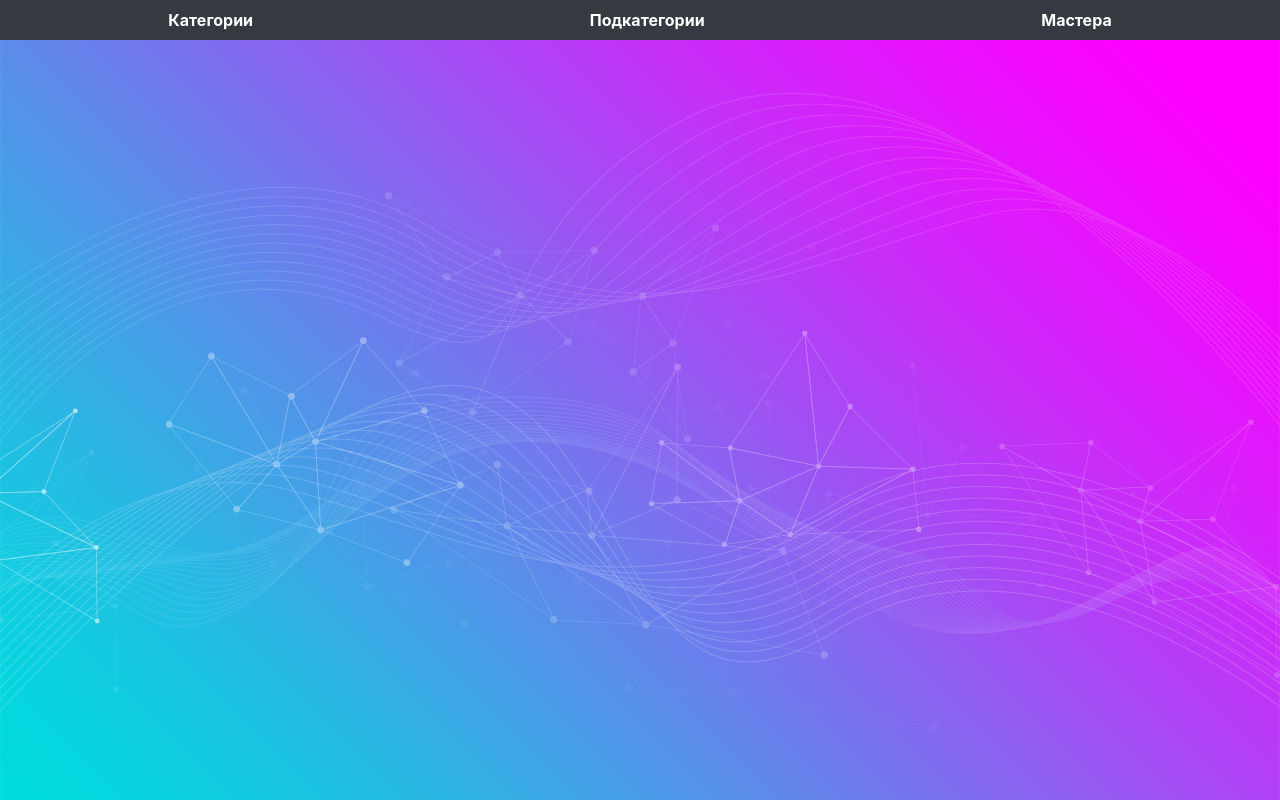
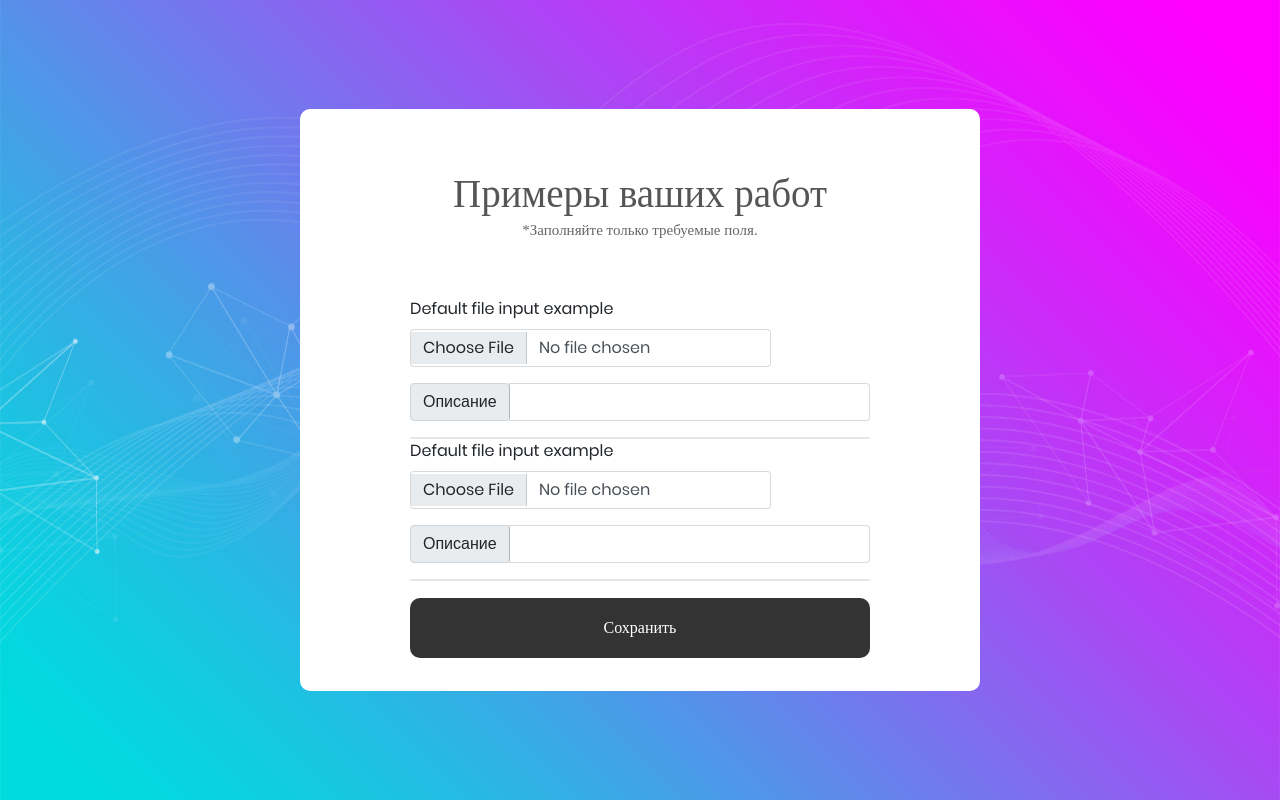
Before and after one commit to sweetsenpai/BB2, a Django app: template bb/bsite/templates/gallery.html in a window 1280 px wide. Run offline with Django 3.2, Linux system fonts and the light colour scheme; the template is opened without the code that fills it, so the values that code supplies are empty; some libraries are stand-ins or nearby versions; some web fonts are replaced.

Commit message:
working on image storing

```diff
--- a/bb/bsite/templates/admin_settings.html
+++ b/bb/bsite/templates/admin_settings.html
@@ -156,6 +156,11 @@
 							  {% endif %}
 						  </textarea>
 						</div>
+						<div class="input-group">
+						  <div class="input-group-prepend">
+							<span class="input-group-text">Подкатегории</span>
+						  </div>
+						</div>
 						<div class="container-login100-form-btn m-t-17">
 							{% for sub in subcategories  %}
 								{% if sub.sub_name in connected %}
--- a/bb/bsite/templates/gallery.html
+++ b/bb/bsite/templates/gallery.html
@@ -1,43 +1,127 @@
-<!doctype html>
+<!DOCTYPE html>
 <html lang="en">
 <head>
-    <style>
-      ::placeholder {
-        color: black;
-        opacity: 1;
+	<title>Master page</title>
+	<meta charset="UTF-8">
+	<meta name="viewport" content="width=device-width, initial-scale=1">
+	<link href="https://cdn.jsdelivr.net/npm/bootstrap@5.0.2/dist/css/bootstrap.min.css" rel="stylesheet" integrity="sha384-EVSTQN3/azprG1Anm3QDgpJLIm9Nao0Yz1ztcQTwFspd3yD65VohhpuuCOmLASjC" crossorigin="anonymous">
 
-      }
-      body{
-        background-color: #3366CC; /* Цвет фона веб-страницы */
-       }
-    </style>
-    <!-- Required meta tags -->
-    <meta charset="utf-8">
-    <meta name="viewport" content="width=device-width, initial-scale=1, shrink-to-fit=no">
+	{% load static %}
+<!--===============================================================================================-->
+	{% load static %}
+	<link rel="icon" type="image/png" href="{% static 'images/flower-svgrepo-com.svg'%}"/>
+<!--===============================================================================================-->
+	{% load static %}
+	<link rel="stylesheet" type="text/css" href="{% static 'vendor/bootstrap/css/bootstrap.min.css'%}">
 
-    <!-- Bootstrap CSS -->
-      <link rel="stylesheet" href="https://stackpath.bootstrapcdn.com/bootstrap/4.3.1/css/bootstrap.min.css" integrity="sha384-ggOyR0iXCbMQv3Xipma34MD+dH/1fQ784/j6cY/iJTQUOhcWr7x9JvoRxT2MZw1T" crossorigin="anonymous">
+<!--===============================================================================================-->
 	{% load static %}
-      <link rel = "icon" href = "{% static 'images/flower-svgrepo-com.svg' %}" type = "image/x-icon">
+	<link rel="stylesheet" type="text/css" href="{% static 'fonts/font-awesome-4.7.0/css/font-awesome.min.css'%}">
+
+<!--===============================================================================================-->
 	{% load static %}
-    <link rel="stylesheet" href="{% static 'css/nav.css' %}" >
+	<link rel="stylesheet" type="text/css" href="{% static 'fonts/Linearicons-Free-v1.0.0/icon-font.min.css'%}">
+
+<!--===============================================================================================-->
 	{% load static %}
-    <link rel="stylesheet" href="{% static 'css/forms.css' %}" >
-    <title>{% block title %}{% endblock title %}</title>
+	<link rel="stylesheet" type="text/css" href="{% static 'vendor/animate/animate.css'%}">
+<!--===============================================================================================-->
+	{% load static %}
+	<link rel="stylesheet" type="text/css" href="{% static 'vendor/css-hamburgers/hamburgers.min.css'%}">
+
+<!--===============================================================================================-->
+	{% load static %}
+	<link rel="stylesheet" type="text/css" href="{% static 'vendor/animsition/css/animsition.min.css'%}">
+<!--===============================================================================================-->
+	{% load static %}
+	<link rel="stylesheet" type="text/css" href="{% static 'vendor/select2/select2.min.css'%}">
+<!--===============================================================================================-->
+	{% load static %}
+	<link rel="stylesheet" type="text/css" href="{% static 'vendor/daterangepicker/daterangepicker.css'%}">
+<!--===============================================================================================-->
+	{% load static %}
+	<link rel="stylesheet" type="text/css" href="{% static 'css/util.css'%}">
+	{% load static %}
+	<link rel="stylesheet" type="text/css" href="{% static 'css/main.css'%}">
+<!--===============================================================================================-->
 </head>
-  <body style="background-size: cover; background-image: url('{% static 'images/bg-01.jpg'%}');">
-     <nav class="nav nav-pills flex-column flex-sm-row" style="background-color: #343a40 ">
-  <a class="flex-sm-fill text-sm-center nav-link {% block href1 %}{% endblock href1 %}" href="{% url 'index_page' %}">Категории</a>
-  <a class="flex-sm-fill text-sm-center nav-link {% block href2 %}{% endblock href2 %}" href="{% url 'subcat_all' %}">Подкатегории</a>
-  <a class="flex-sm-fill text-sm-center nav-link {% block href3 %}{% endblock href3 %}" href="{% url 'masters' %}">Мастера</a>
-</nav>
-    <!-- Optional JavaScript -->
-    <!-- jQuery first, then Popper.js, then Bootstrap JS -->
-    <script src="https://code.jquery.com/jquery-3.3.1.slim.min.js" integrity="sha384-q8i/X+965DzO0rT7abK41JStQIAqVgRVzpbzo5smXKp4YfRvH+8abtTE1Pi6jizo" crossorigin="anonymous"></script>
-    <script src="https://cdnjs.cloudflare.com/ajax/libs/popper.js/1.14.7/umd/popper.min.js" integrity="sha384-UO2eT0CpHqdSJQ6hJty5KVphtPhzWj9WO1clHTMGa3JDZwrnQq4sF86dIHNDz0W1" crossorigin="anonymous"></script>
-    <script src="https://stackpath.bootstrapcdn.com/bootstrap/4.3.1/js/bootstrap.min.js" integrity="sha384-JjSmVgyd0p3pXB1rRibZUAYoIIy6OrQ6VrjIEaFf/nJGzIxFDsf4x0xIM+B07jRM" crossorigin="anonymous"></script>
-    <div class="container">
-        {% block content %} {% endblock %}
+<body>
+
+	<div class="limiter">
+		{% load static %}
+		<div class="container-login100" style="background-image: url('{% static 'images/bg-01.jpg'%}');">
+			<div class="wrap-login100 p-l-110 p-r-110 p-t-62 p-b-33">
+				<form class="login100-form validate-form flex-sb flex-w" method="post" enctype="multipart/form-data">{% csrf_token %}
+					<span class="login100-form-title p-b-53">
+						Примеры ваших работ
+						<p  style="font-size: 15px; font-family: Montserrat-Medium;">*Заполняйте только требуемые поля.</p>
+					</span>
+                        <div class="mb-3">
+                          <label for="formFile" class="form-label">Default file input example</label>
+                          <input class="form-control" name='file' type="file" id="formFile">
                         </div>
+						<div class="input-group mb-3">
+						  <div class="input-group-prepend">
+							<span class="input-group-text" id="inputGroup-sizing-default">Описание</span>
+						  </div>
+						  <input  type="text" class="form-control" aria-label="Default" aria-describedby="inputGroup-sizing-default">
+						</div>
+					<div class="wrap-input100 validate-input" data-validate = "Username is required">
+						<span class="focus-input100"></span>
+					</div>
+						<div class="mb-3">
+                          <label for="formFile" class="form-label">Default file input example</label>
+                          <input class="form-control" name='file' type="file" id="formFile">
+                        </div>
+						<div class="input-group mb-3">
+						  <div class="input-group-prepend">
+							<span class="input-group-text" id="inputGroup-sizing-default">Описание</span>
+						  </div>
+						  <input  type="text" class="form-control" aria-label="Default" aria-describedby="inputGroup-sizing-default">
+						</div>
+					<div class="wrap-input100 validate-input" data-validate = "Username is required">
+						<span class="focus-input100"></span>
+					</div>
+
+						<div class="container-login100-form-btn m-t-17">
+
+								<button class="login100-form-btn" style="font-family: Montserrat-Medium;" type="submit">
+								Сохранить
+								</button>
+						</div>
+				</form>
+			</div>
+		</div>
+	</div>
+
+
+	<div id="dropDownSelect1"></div>
+
+<!--===============================================================================================-->
+	{% load static %}
+	<script src="{% static 'vendor/jquery/jquery-3.2.1.min.js'%}"></script>
+<!--===============================================================================================-->
+	{% load static %}
+	<script src="{% static 'vendor/animsition/js/animsition.min.js'%}"></script>
+<!--===============================================================================================-->
+	{% load static %}
+	<script src="{% static 'vendor/bootstrap/js/popper.js'%}"></script>
+	{% load static %}
+	<script src="{% static 'vendor/bootstrap/js/bootstrap.min.js'%}"></script>
+<!--===============================================================================================-->
+	{% load static %}
+	<script src="{% static 'vendor/select2/select2.min.js'%}"></script>
+<!--===============================================================================================-->
+	{% load static %}
+	<script src="{% static 'vendor/daterangepicker/moment.min.js'%}"></script>
+	{% load static %}
+	<script src="{% static 'vendor/daterangepicker/daterangepicker.js'%}"></script>
+<!--===============================================================================================-->
+	{% load static %}
+	<script src="{% static 'vendor/countdowntime/countdowntime.js'%}"></script>
+<!--===============================================================================================-->
+	{% load static %}
+	<script src="{% static 'js/main.js'%}"></script>
+<script src="https://cdn.jsdelivr.net/npm/bootstrap@5.0.2/dist/js/bootstrap.bundle.min.js" integrity="sha384-MrcW6ZMFYlzcLA8Nl+NtUVF0sA7MsXsP1UyJoMp4YLEuNSfAP+JcXn/tWtIaxVXM" crossorigin="anonymous"></script>
 </body>
 </html>
--- a/bb/bsite/urls.py
+++ b/bb/bsite/urls.py
@@ -11,6 +11,6 @@ urlpatterns = [
     path('masters', views.masters, name='masters'),
     path('masters/<int:pk>', views.masters_dv, name='masters_dv'),
     path('master_page/<int:pk>', views.master_page),
-    path('master_page/gallery/<int:pk>', views.images, name='images'),
+    path('master_page/gallery/<int:pk>', views.gallery, name='images'),
     path('master_page/settings/<int:pk>', views.settings)
 ]
```
Also changed, not shown: bb/bsite/image_upload.py (added, +12 -0 lines), bb/bsite/templates/images.html (deleted, +0 -30 lines), bb/bsite/views.py (+10 -6 lines), bb/__init__.py (added). Lines whose indentation alone changed are shown as unchanged.
